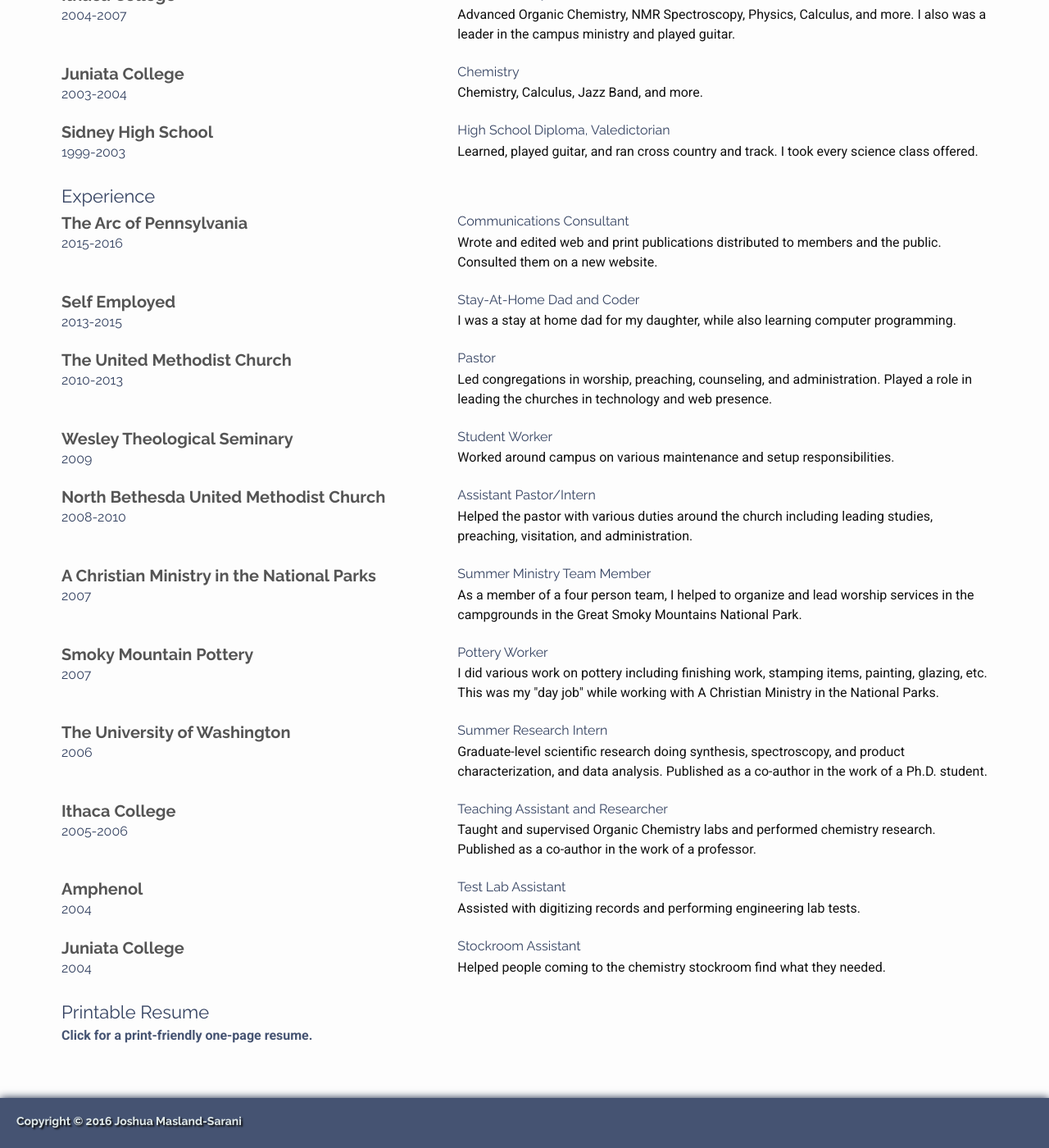
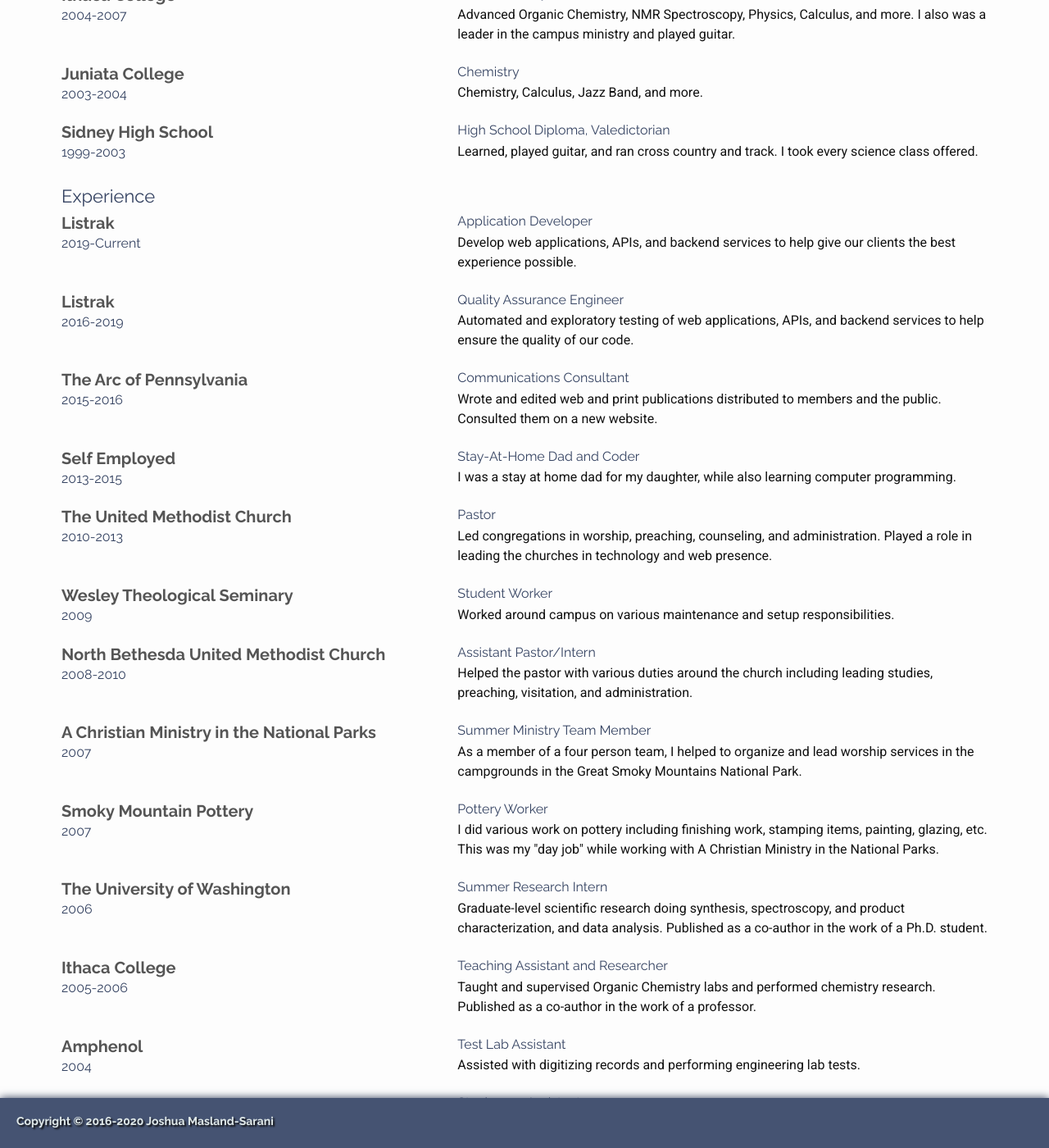
Before and after one commit to JMazzy/jmazzy.github.io, a Jekyll site: the page built from _posts/2016-05-04-about.html, in a window 1280 px wide and 1400 px high, scrolled down 1005 px. Shown: the whole window at 82% size. Built offline with Jekyll 4.4.1, drawn with Linux system fonts in a browser that asks for light colours; nearby versions of some CDN libraries.

Commit message:
update information

```diff
--- a/_data/jobs.yml
+++ b/_data/jobs.yml
@@ -1,3 +1,15 @@
+- employer: Listrak
+  date: 2019-Current
+  title: Application Developer
+  description: Develop web applications, APIs, and backend services to help give our clients the best experience possible.
+  resume: true
+
+- employer: Listrak
+  date: 2016-2019
+  title: Quality Assurance Engineer
+  description: Automated and exploratory testing of web applications, APIs, and backend services to help ensure the quality of our code.
+  resume: true
+
 - employer: The Arc of Pennsylvania
   date: 2015-2016
   title: Communications Consultant
@@ -44,13 +56,13 @@
   date: 2006
   title: Summer Research Intern
   description: Graduate-level scientific research doing synthesis, spectroscopy, and product characterization, and data analysis. Published as a co-author in the work of a Ph.D. student.
-  resume: true
+  resume: false
 
 - employer: Ithaca College
   date: 2005-2006
   title: Teaching Assistant and Researcher
   description: Taught and supervised Organic Chemistry labs and performed chemistry research. Published as a co-author in the work of a professor.
-  resume: true
+  resume: false
 
 - employer: Amphenol
   date: 2004
--- a/_includes/footer.html
+++ b/_includes/footer.html
@@ -52,13 +52,6 @@
           Instagram
         </a>
       </h4>
-
-      <h4>
-        <i class="fa fa-google-plus"></i>
-        <a href="https://plus.google.com/+JoshuaMaslandSarani/posts">
-          Google+
-        </a>
-      </h4>
     </div>
 
     <div class="col-md-2">
@@ -98,7 +91,7 @@
 </section>
 
 <section class="container-fluid navbar navbar-fixed-bottom">
-  <h5>Copyright © 2016 Joshua Masland-Sarani</h5>
+  <h5>Copyright © 2016-2020 Joshua Masland-Sarani</h5>
 </section>
 
 <script
--- a/_layouts/resume.html
+++ b/_layouts/resume.html
@@ -11,7 +11,7 @@
           <h1 class="pull-left">Joshua Masland-Sarani</h1>
         </div>
         <div class="col-xs-6">
-          <h1 class="pull-right">Full Stack Web Developer</h1>
+          <h1 class="pull-right">Web Application Developer</h1>
         </div>
       </div>
 
```
Also changed, not shown: other parts of _layouts/resume.html (+2 -2 lines).
